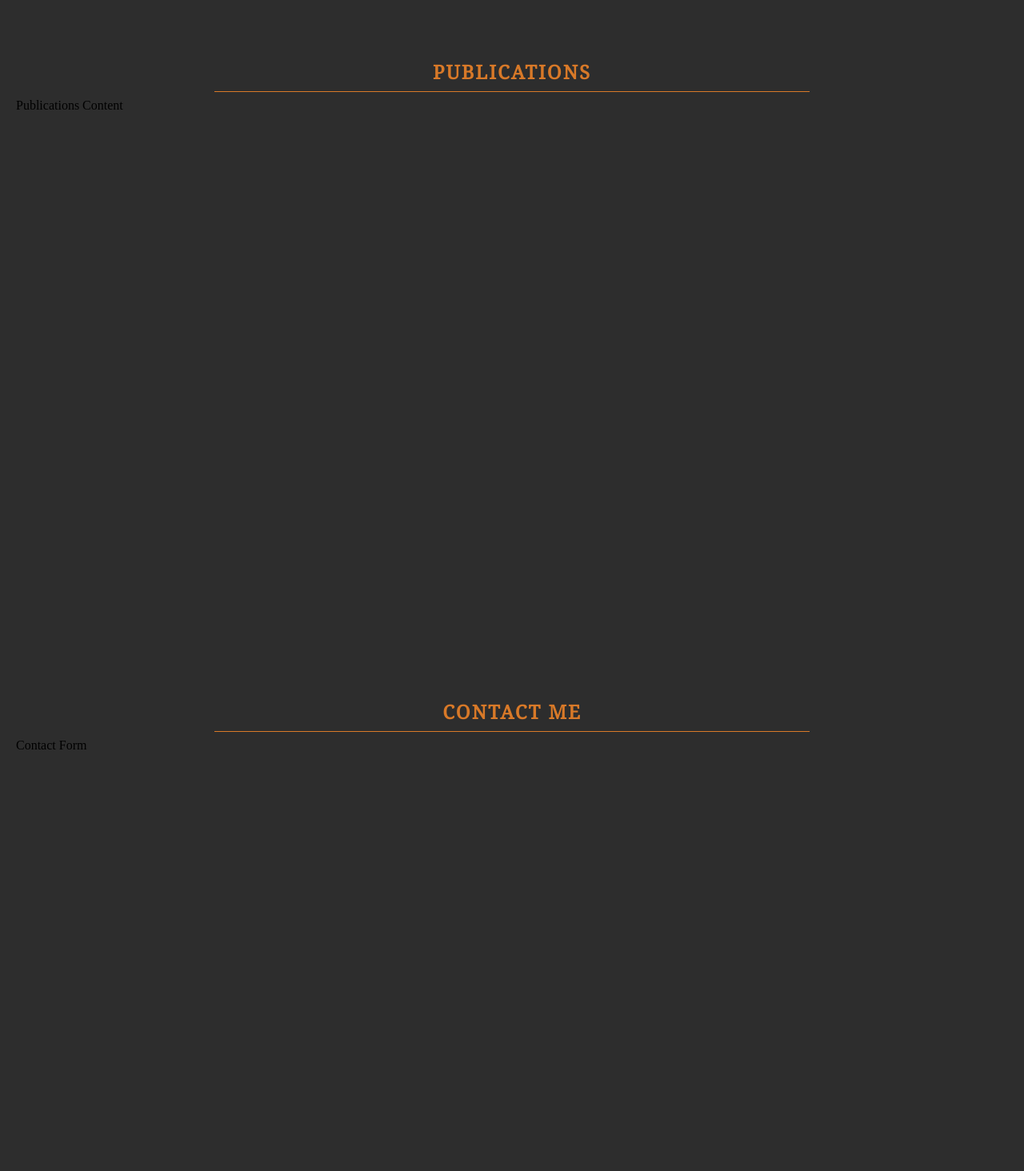
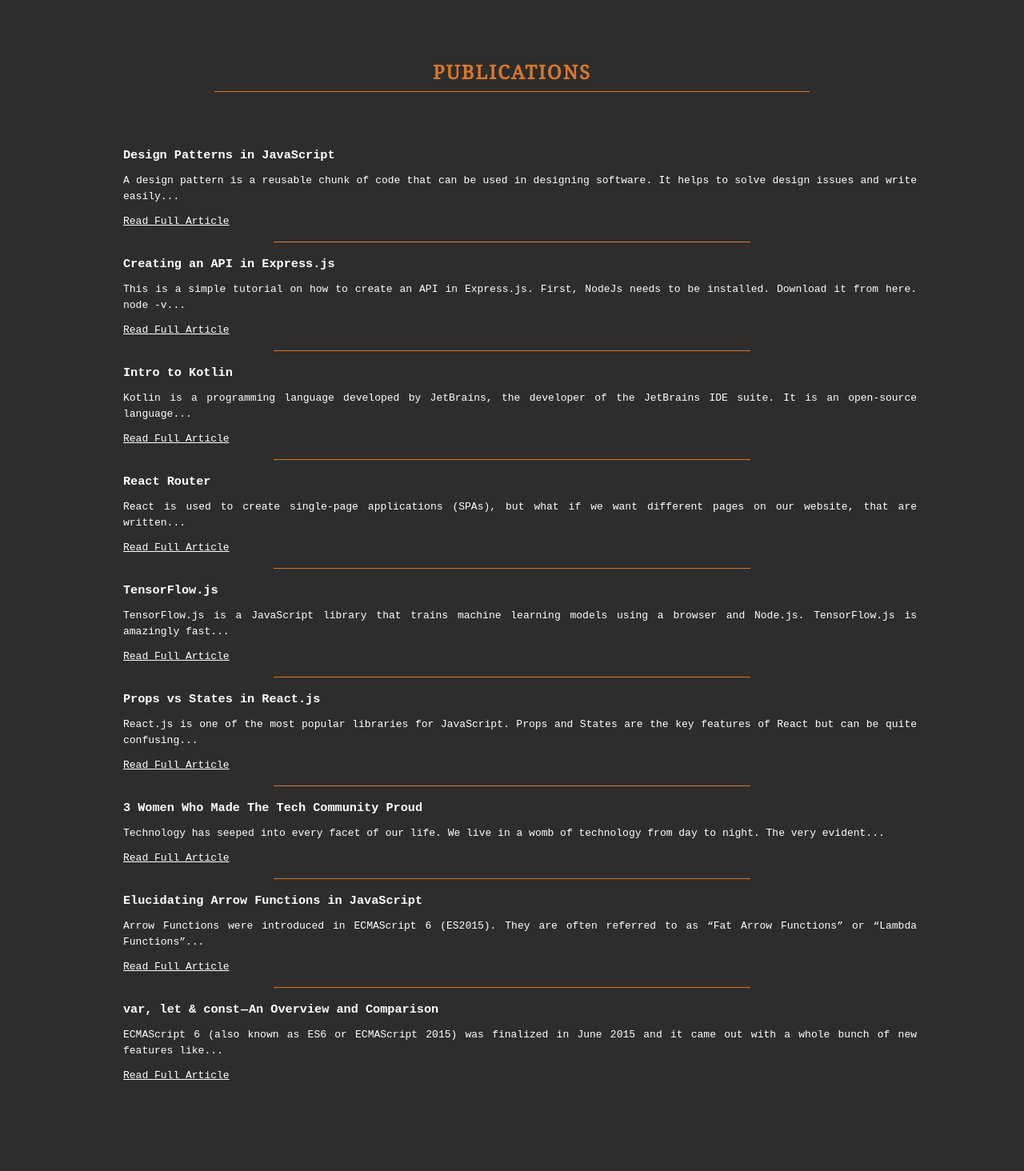
Before and after one commit to TheCoderSingh/e-portfolio, a React (Create React App) app: page / in a window 1280 px wide. Shown: the part 4006-5470 px from the top of the page at 80% size. Built offline with nearby package versions, Linux system fonts and the light colour scheme.

Commit message:
Add publications, complete section

```diff
--- a/src/components/Publications/Publications.js
+++ b/src/components/Publications/Publications.js
@@ -1,4 +1,5 @@
 import React from 'react';
+import './Publications.scss';
 
 const Publications = () => {
 	return (
@@ -6,9 +7,152 @@ const Publications = () => {
 			<div className="top-area">
 				<h1>Publications</h1>
 				<hr />
-				{/* <p>"Words are our most inexhaustible source of magic"</p> */}
 			</div>
-			<div className="content">Publications Content</div>
+			<div className="content">
+				<div className="cards-container">
+					<div className="card">
+						<h3>Design Patterns in JavaScript</h3>
+						<p>
+							A design pattern is a reusable chunk of code that
+							can be used in designing software. It helps to solve
+							design issues and write easily...
+						</p>
+						<a
+							href="https://jaskaran.wmdd.ca/index.php/2020/03/21/design-patterns-in-javascript/"
+							target="_blank"
+							rel="noreferrer"
+						>
+							Read Full Article
+						</a>
+					</div>
+					<hr />
+					<div className="card">
+						<h3>Creating an API in Express.js</h3>
+						<p>
+							This is a simple tutorial on how to create an API in
+							Express.js. First, NodeJs needs to be installed.
+							Download it from here. node -v...
+						</p>
+						<a
+							href="https://jaskaran.wmdd.ca/index.php/2020/03/07/creating-an-api-in-express-js/"
+							target="_blank"
+							rel="noreferrer"
+						>
+							Read Full Article
+						</a>
+					</div>
+					<hr />
+					<div className="card">
+						<h3>Intro to Kotlin</h3>
+						<p>
+							Kotlin is a programming language developed by
+							JetBrains, the developer of the JetBrains IDE suite.
+							It is an open-source language...
+						</p>
+						<a href="https://jaskaran.wmdd.ca/index.php/2020/02/22/intro-to-kotlin/">
+							Read Full Article
+						</a>
+					</div>
+					<hr />
+					<div className="card">
+						<h3>React Router</h3>
+						<p>
+							React is used to create single-page applications
+							(SPAs), but what if we want different pages on our
+							website, that are written...
+						</p>
+						<a
+							href="https://jaskaran.wmdd.ca/index.php/2020/02/15/react-router/"
+							target="_blank"
+							rel="noreferrer"
+						>
+							Read Full Article
+						</a>
+					</div>
+					<hr />
+					<div className="card">
+						<h3>TensorFlow.js</h3>
+						<p>
+							TensorFlow.js is a JavaScript library that trains
+							machine learning models using a browser and Node.js.
+							TensorFlow.js is amazingly fast...
+						</p>
+						<a
+							href="https://jaskaran.wmdd.ca/index.php/2020/02/08/tensorflow-js/"
+							target="_blank"
+							rel="noreferrer"
+						>
+							Read Full Article
+						</a>
+					</div>
+					<hr />
+					<div className="card">
+						<h3>Props vs States in React.js</h3>
+						<p>
+							React.js is one of the most popular libraries for
+							JavaScript. Props and States are the key features of
+							React but can be quite confusing...
+						</p>
+						<a
+							href="https://jaskaran.wmdd.ca/index.php/2020/01/25/props-vs-states-in-react-js/"
+							target="_blank"
+							rel="noreferrer"
+						>
+							Read Full Article
+						</a>
+					</div>
+					<hr />
+					<div className="card">
+						<h3>3 Women Who Made The Tech Community Proud</h3>
+						<p>
+							Technology has seeped into every facet of our life.
+							We live in a womb of technology from day to night.
+							The very evident...
+						</p>
+						<a
+							href="https://medium.com/netscrew-technologies/3-women-who-made-the-tech-community-proud-f9963ce92e77/"
+							target="_blank"
+							rel="noreferrer"
+						>
+							Read Full Article
+						</a>
+					</div>
+					<hr />
+					<div className="card">
+						<h3>Elucidating Arrow Functions in JavaScript</h3>
+						<p>
+							Arrow Functions were introduced in ECMAScript 6
+							(ES2015). They are often referred to as “Fat Arrow
+							Functions” or “Lambda Functions”...
+						</p>
+						<a
+							href="https://medium.com/netscrew-technologies/elucidating-arrow-functions-in-javascript-236d91bcbf5d/"
+							target="_blank"
+							rel="noreferrer"
+						>
+							Read Full Article
+						</a>
+					</div>
+					<hr />
+					<div className="card">
+						<h3>
+							var, let &amp; const — An Overview and Comparison
+						</h3>
+						<p>
+							ECMAScript 6 (also known as ES6 or ECMAScript 2015)
+							was finalized in June 2015 and it came out with a
+							whole bunch of new features like...
+						</p>
+						<a
+							href="https://medium.com/netscrew-technologies/var-let-const-an-overview-and-comparison-3f1220b21774"
+							target="_blank"
+							rel="noreferrer"
+						>
+							Read Full Article
+						</a>
+					</div>
+				</div>
+			</div>
 		</section>
 	);
 };
--- /dev/null
+++ b/src/components/Publications/Publications.scss
@@ -0,0 +1,33 @@
+@import '../../Variables.scss';
+
+#publications {
+	margin: 0;
+	min-height: 100vh;
+	padding-bottom: 20px;
+
+	.cards-container {
+		width: 80%;
+		color: #fff;
+		margin: 60px auto;
+
+		.card {
+			width: 100%;
+			padding: 10px;
+			font-family: monospace;
+
+			h3 {
+				margin: 0;
+				width: 95%;
+			}
+
+			p {
+				text-align: justify;
+				line-height: 20px;
+			}
+
+			a {
+				color: #fff;
+			}
+		}
+	}
+}
```
Also changed, not shown: src/assets/images/publications/javascript.jpg (added).
